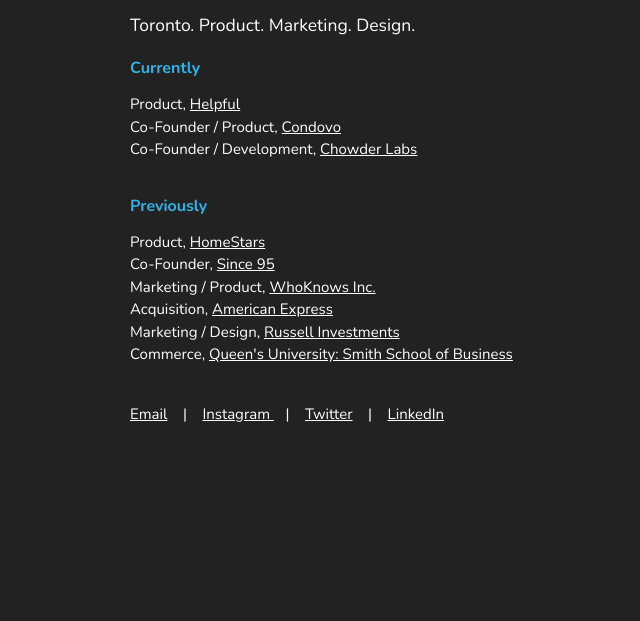
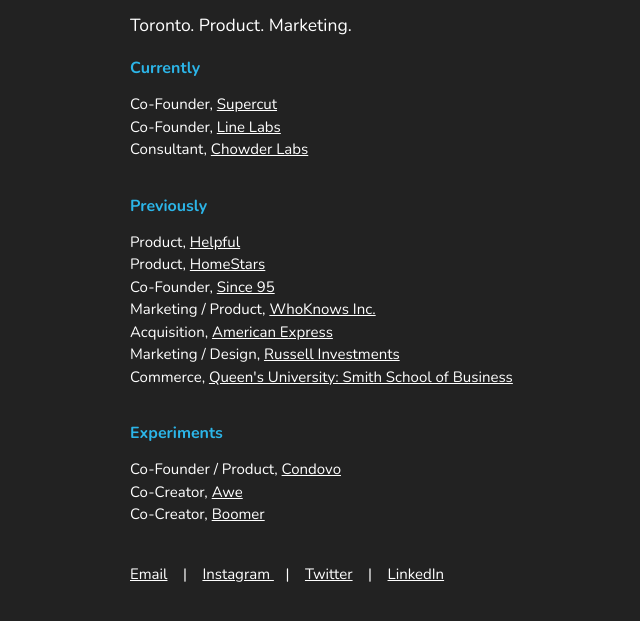
Before and after one commit to andrewkong/andrewkong.github.io, a plain HTML site: page index.html in a window 1280 px wide. Shown: the part 161-782 px from the top of the page, without its empty margins (290-930 px from the left). Drawn offline with nearby package versions, Linux system fonts and the light colour scheme.

Commit message:
Update for Feb 2018

```diff
--- a/index.html
+++ b/index.html
@@ -3,22 +3,22 @@
     <head>
         <meta http-equiv="Content-Type" content="text/html; charset=UTF-8">
         <meta name="viewport" content="width=device-width">
-        <title>Andrew Kong | Toronto. Product. Marketing. Design.</title>
-        <meta name="description" content="Hi there. I&#39;m a product manager living in Toronto. Let&#39;s chat!">
-        <meta itemprop="name" content="Andrew Kong | Toronto. Product. Marketing. Design.">
-        <meta itemprop="description" content="Hi there. I&#39;m a product manager living in Toronto. Let&#39;s chat!">
+        <title>Andrew Kong | Toronto. Product. Marketing.</title>
+        <meta name="description" content="I'm a product manager in Toronto. I like building things and optimizing their unit economics.">
+        <meta itemprop="name" content="Andrew Kong | Toronto. Product. Marketing.">
+        <meta itemprop="description" content="I'm a product manager in Toronto. I like building things and optimizing their unit economics.">
         <meta itemprop="image" content="https://pbs.twimg.com/profile_images/666812785834205185/xrI8LeY5.jpg">
         <meta name="twitter:card" content="summary_large_image">
         <meta name="twitter:site" content="@andrewkong">
-        <meta name="twitter:title" content="Andrew Kong | Toronto. Product. Marketing. Design.">
-        <meta name="twitter:description" content="Hi there. I&#39;m a product manager living in Toronto. Let&#39;s chat!">
+        <meta name="twitter:title" content="Andrew Kong | Toronto. Product. Marketing.">
+        <meta name="twitter:description" content="I'm a product manager in Toronto. I like building things and optimizing their unit economics.">
         <meta name="twitter:creator" content="@andrewkong">
         <meta name="twitter:image:src" content="https://pbs.twimg.com/profile_images/666812785834205185/xrI8LeY5.jpg">
-        <meta property="og:title" content="Andrew Kong | Toronto. Product. Marketing. Design.">
+        <meta property="og:title" content="Andrew Kong | Toronto. Product. Marketing.">
         <meta property="og:type" content="website">
         <meta property="og:url" content="http://www.andrewkong.com/">
         <meta property="og:image" content="https://pbs.twimg.com/profile_images/666812785834205185/xrI8LeY5.jpg">
-        <meta property="og:description" content="Hi there. I&#39;m a product manager living in Toronto. Let&#39;s chat!">
+        <meta property="og:description" content="I'm a product manager in Toronto. I like building things and optimizing their unit economics.">
         <meta property="og:site_name" content="Andrew Kong">
         <link rel="shortcut icon" href="https://raw.githubusercontent.com/andrewkong/andrewkong.github.io/master/Favicon-Andrew-Kong.png">
         <link rel="apple-touch-icon" href="https://raw.githubusercontent.com/andrewkong/andrewkong.github.io/master/Favicon-Andrew-Kong.png">
@@ -28,15 +28,16 @@
     <body>
         <div class="main">
             <h1 class="name">Andrew Kong</h1>
-            <h3>Toronto. Product. Marketing. Design.</h3>
+            <h3>Toronto. Product. Marketing.</h3>
             <h4 class="title">Currently</h4>
             <p>
-                Product, <a href="http://www.helpful.com/">Helpful</a><br>
-                Co-Founder / Product, <a href="http://www.condovo.ca/">Condovo</a><br>
-                Co-Founder / Development, <a href="http://www.chowderlabs.com/">Chowder Labs</a>
+                Co-Founder, <a href="http://www.supercut.io/">Supercut</a><br>
+                Co-Founder, <a href="http://www.linelabs.ca/">Line Labs</a><br>
+                Consultant, <a href="http://www.chowderlabs.com/">Chowder Labs</a>
             </p>
             <h4 class="title">Previously</h4>
             <p>
+                Product, <a href="http://www.helpful.com/">Helpful</a><br>
                 Product, <a href="http://www.homestars.com/">HomeStars</a><br>
                 Co-Founder, <a href="http://www.since95.com/">Since 95</a><br>
                 Marketing / Product, <a href="https://www.whoknows.com/">WhoKnows Inc.</a><br>
@@ -44,6 +45,12 @@
                 Marketing / Design, <a href="https://russellinvestments.com/ca">Russell Investments</a><br>
                 Commerce, <a href="https://smith.queensu.ca/bcom/">Queen's University: Smith School of Business</a>
             </p>
+            <h4 class="title">Experiments</h4>
+            <p>
+                Co-Founder / Product, <a href="http://www.condovo.ca/">Condovo</a><br>
+                Co-Creator, <a href="http://www.useawe.com/">Awe</a><br>
+                Co-Creator, <a href="http://#/">Boomer</a>
+            </p>
             <br>
             <a href="mailto:andrew.y.kong@gmail.com">Email</a> &nbsp;&nbsp; | &nbsp;&nbsp; <a href="https://www.instagram.com/andrewkong/">Instagram </a> &nbsp;&nbsp; | &nbsp;&nbsp; <a href="https://twitter.com/andrewkong">Twitter</a> &nbsp;&nbsp; | &nbsp;&nbsp; <a href="https://www.linkedin.com/in/andrewkong1">LinkedIn</a>
         </div>
```
